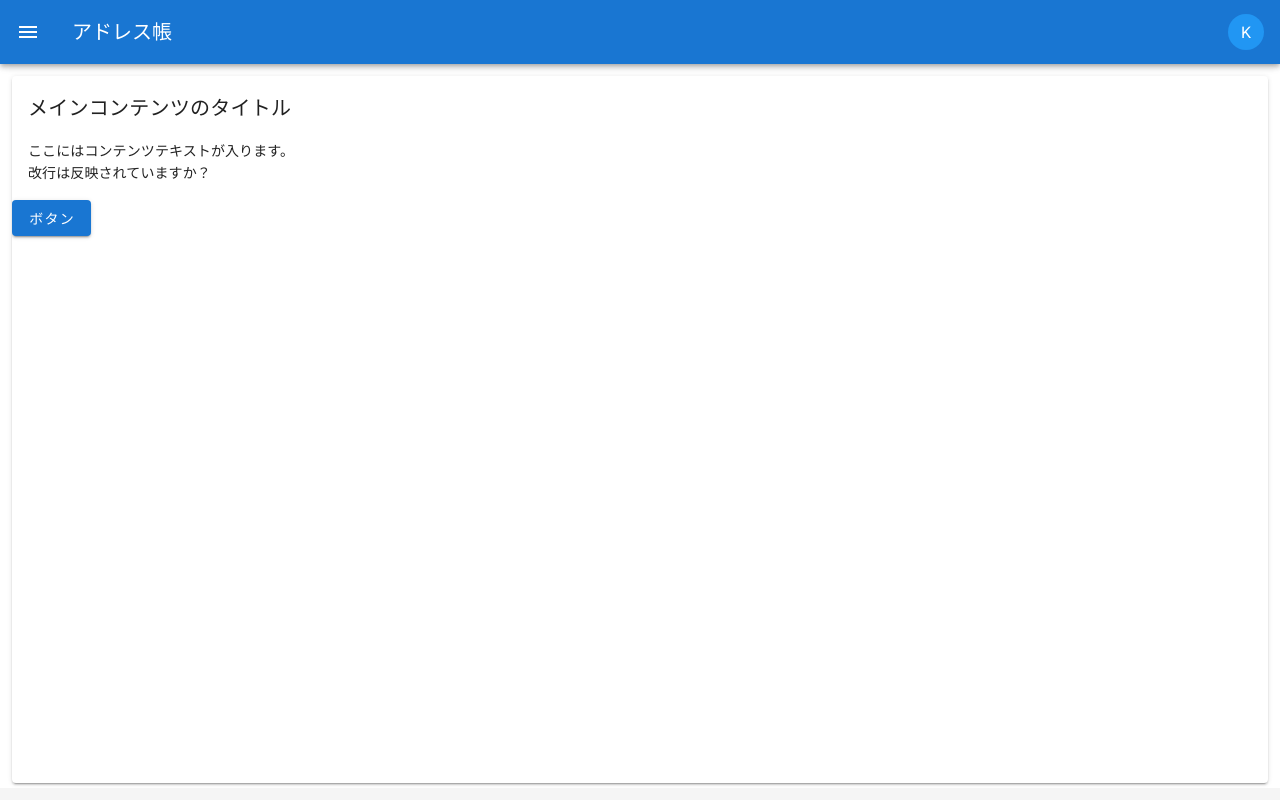
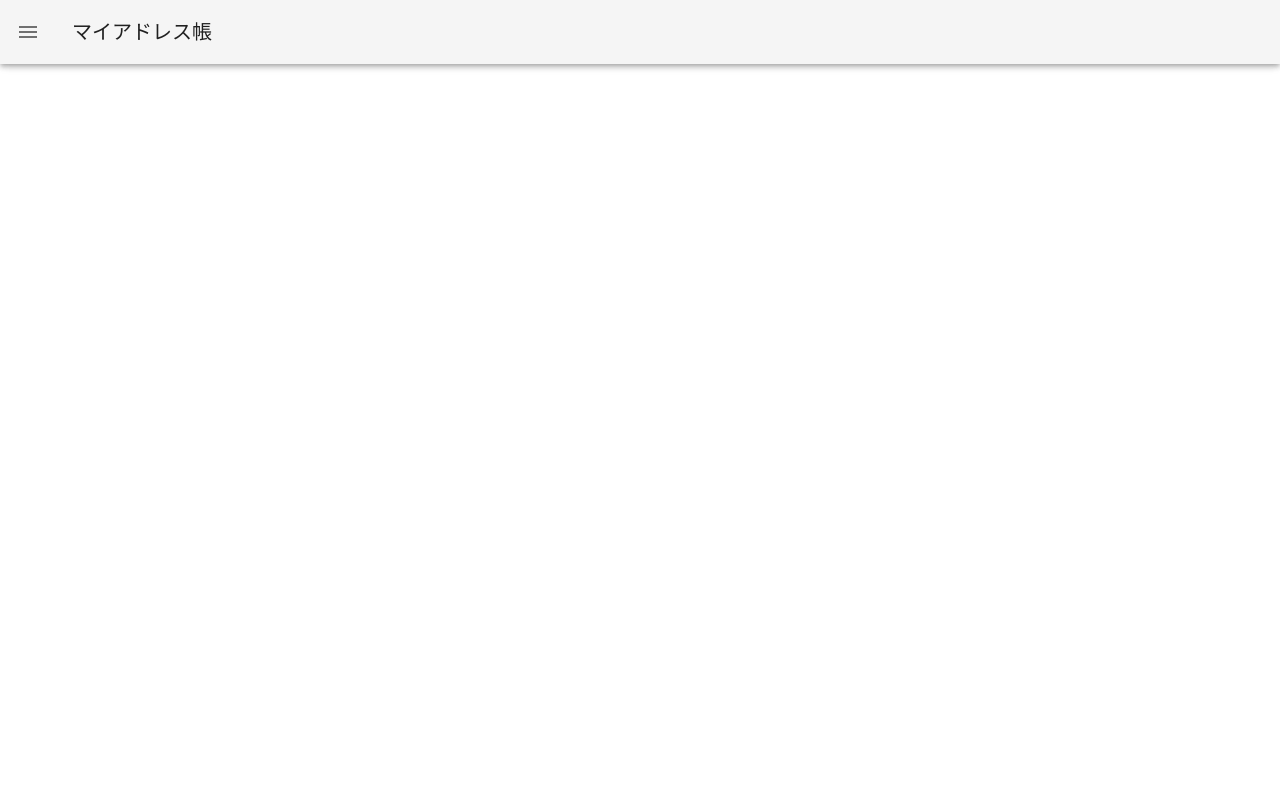
Before and after one commit to kento0805-naka/spa-app, a Vue app: page / in a window 1280 px wide. Built offline with nearby package versions, Linux system fonts and the light colour scheme.

Commit message:
create navbar

```diff
--- a/src/App.vue
+++ b/src/App.vue
@@ -1,69 +1,27 @@
 <template>
   <v-app>
-    <v-navigation-drawer
-      app
-      v-model="nav"
-      absolute
-      temporary
-     >
-
-    </v-navigation-drawer>
-
-    <v-app-bar
-      app
-      color="primary"
-      dark
-      collapse-on-scroll
-    >
+    <v-app-bar app >
       <v-app-bar-nav-icon></v-app-bar-nav-icon>
-      <v-toolbar-title>アドレス帳</v-toolbar-title>
+      <v-toolbar-title>
+        <span>マイアドレス帳</span>
+      </v-toolbar-title>
       <v-spacer></v-spacer>
-
-        <v-avatar color="blue" size="36">K</v-avatar>
-
-
-
     </v-app-bar>
 
-    <v-main>
-
-      <v-container fluid>
-        <div>
-          <v-card>
-            <v-responsive
-              :aspect-ratio="16/9"
-            >
-              <v-card-title>メインコンテンツのタイトル</v-card-title>
-              <v-card-text>
-                ここにはコンテンツテキストが入ります。<br>
-                改行は反映されていますか？
-              </v-card-text>
-              <v-btn
-                @click.stop="nav = !nav"
-                color="primary"
-              >ボタン</v-btn>
-            </v-responsive>
-          </v-card>
-        </div>
-
-
-      </v-container>
-    </v-main>
-
-    <v-footer app>
-    </v-footer>
+    <v-content>
+    </v-content>
   </v-app>
 </template>
 
 <script>
 export default {
-  data() {
+  name: 'App',
+  components: {
+  },
+  data () {
     return {
-      nav: null,
-      hover: false,
+      //
     }
-  },
-
-
+  }
 }
 </script>
```
